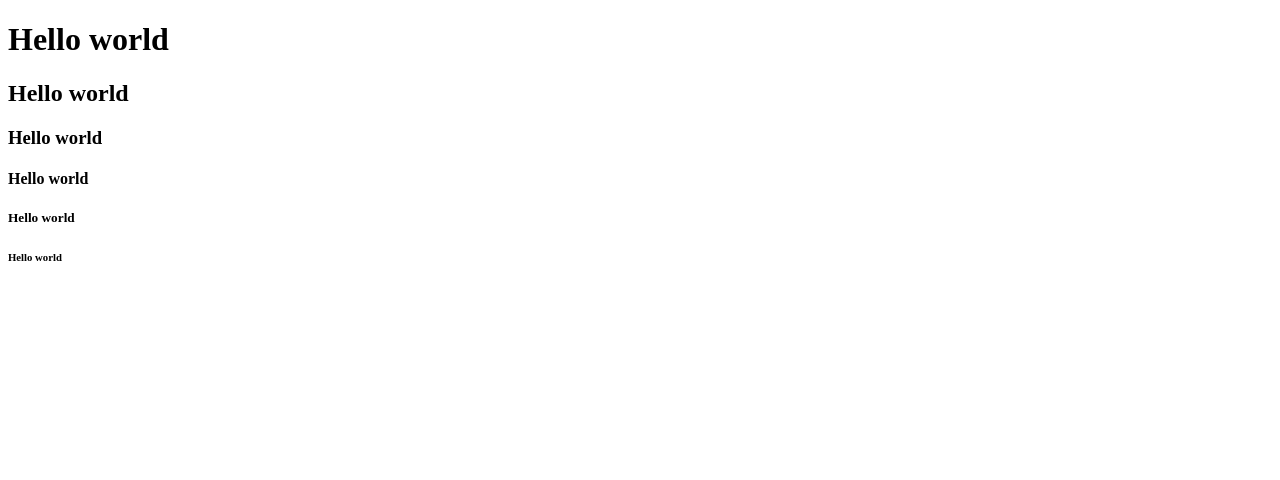
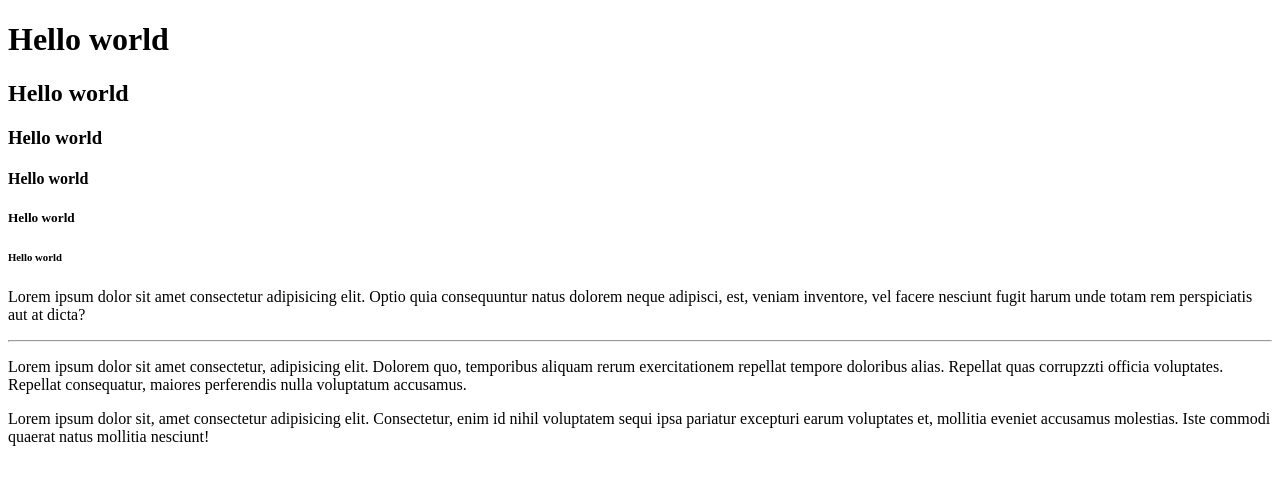
Before and after one commit to nguyenngohoangloc/demogit, a plain HTML site: page index.html in a window 1280 px wide. Drawn offline with Linux system fonts and the light colour scheme.

Commit message:
add new tag

```diff
--- a/index.html
+++ b/index.html
@@ -1,17 +1,22 @@
 <!DOCTYPE html>
 <html lang="en">
-<head>
-    <meta charset="UTF-8">
-    <meta http-equiv="X-UA-Compatible" content="IE=edge">
-    <meta name="viewport" content="width=device-width, initial-scale=1.0">
+  <head>
+    <meta charset="UTF-8" />
+    <meta http-equiv="X-UA-Compatible" content="IE=edge" />
+    <meta name="viewport" content="width=device-width, initial-scale=1.0" />
     <title>Hello world</title>
-</head>
-<body>
+  </head>
+
+  <body>
     <h1>Hello world</h1>
     <h2>Hello world</h2>
     <h3>Hello world</h3>
     <h4>Hello world</h4>
     <h5>Hello world</h5>
     <h6>Hello world</h6>
-</body>
+    <p>Lorem ipsum dolor sit amet consectetur adipisicing elit. Optio quia consequuntur natus dolorem neque adipisci, est, veniam inventore, vel facere nesciunt fugit harum unde totam rem perspiciatis aut at dicta?</p>
+    <hr>
+    <p>Lorem ipsum dolor sit amet consectetur, adipisicing elit. Dolorem quo, temporibus aliquam rerum exercitationem repellat tempore doloribus alias. Repellat quas corrupzzti officia voluptates. Repellat consequatur, maiores perferendis nulla voluptatum accusamus.</p>
+    <p>Lorem ipsum dolor sit, amet consectetur adipisicing elit. Consectetur, enim id nihil voluptatem sequi ipsa pariatur excepturi earum voluptates et, mollitia eveniet accusamus molestias. Iste commodi quaerat natus mollitia nesciunt!</p>
+  </body>
 </html>
```
